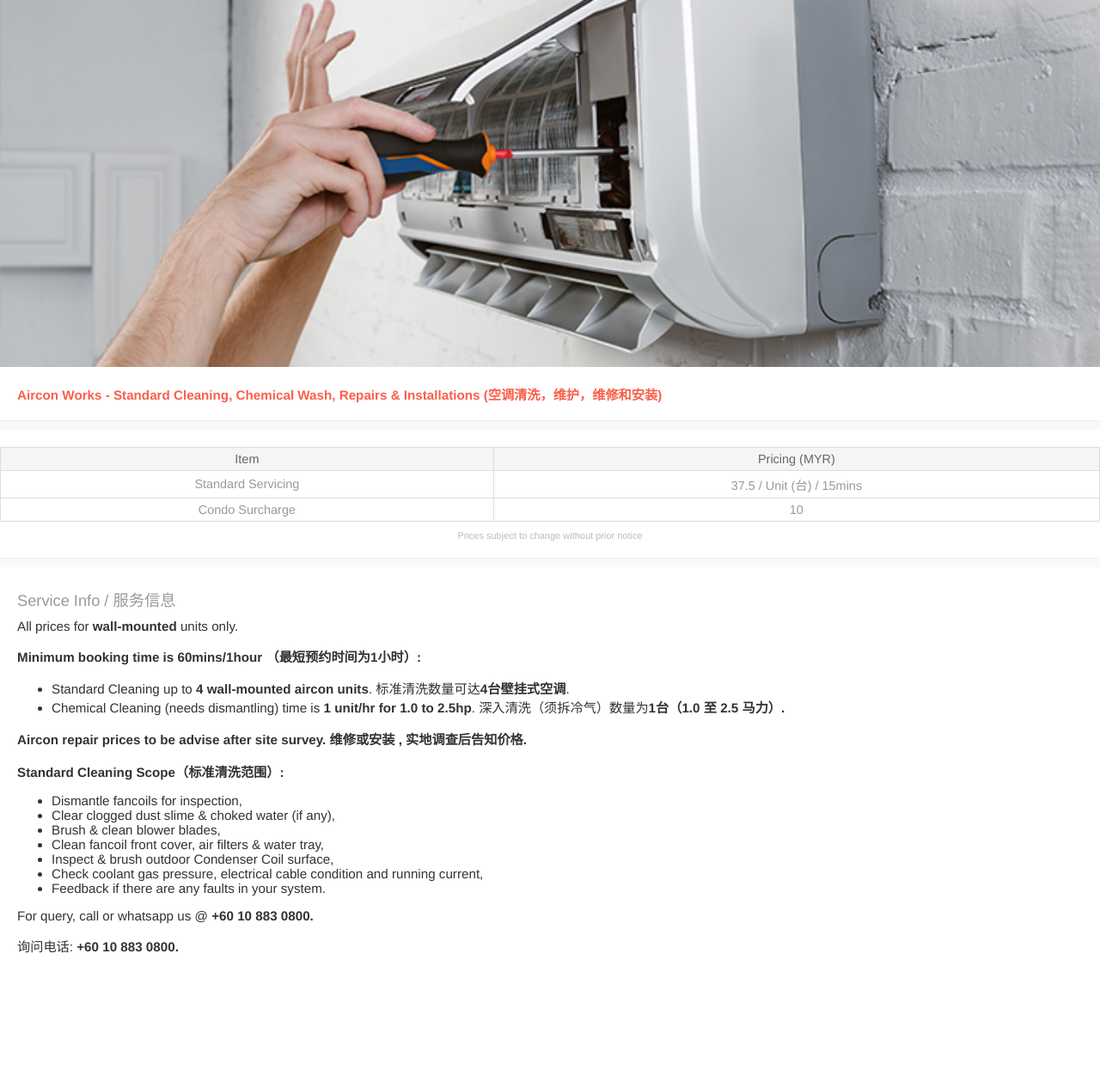
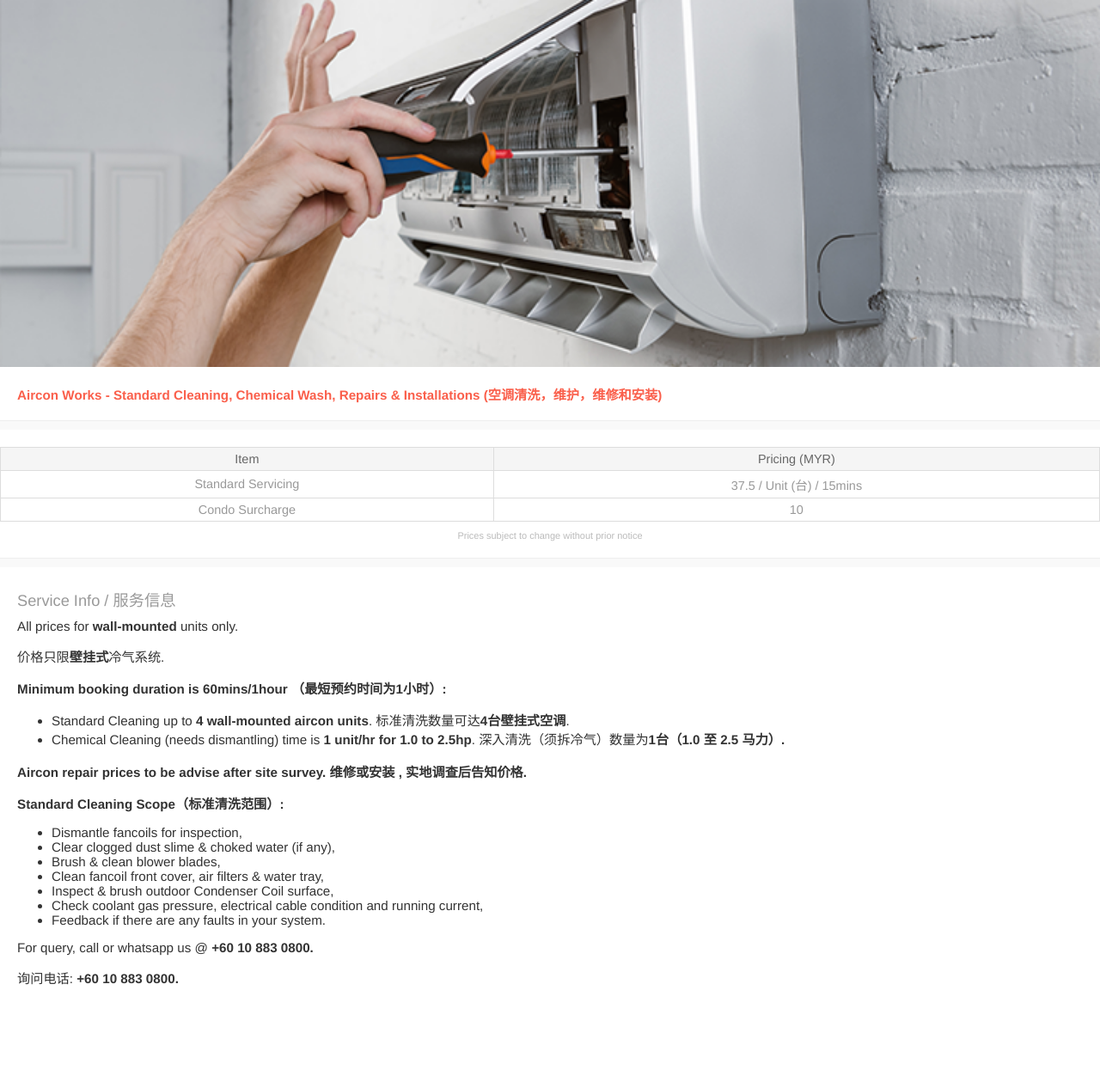
Before and after one commit to blooms-singapore/pages, a Jekyll site: the page built from en/services/myr/aircon.html, in a window 1280 px wide. Shown: the whole page at 86% size. Built offline with Jekyll 4.4.1, drawn with Linux system fonts in a browser that asks for light colours; before the commit the page ends 1221 px from its top, so only the background shows below that.

Commit message:
Update aircon.html

```diff
--- a/en/services/myr/aircon.html
+++ b/en/services/myr/aircon.html
@@ -35,8 +35,10 @@ layout: service
     <p>
       All prices for <strong>wall-mounted</strong> units only.
       <p>
+        价格只限<strong>壁挂式</strong>冷气系统.
       <p>
-        <strong>Minimum booking time is 60mins/1hour （最短预约时间为1小时）:</strong>
+        <p>
+        <strong>Minimum booking duration is 60mins/1hour （最短预约时间为1小时）:</strong>
         <ul>
           <li>Standard Cleaning up to <strong>4 wall-mounted aircon units</strong>. 标准清洗数量可达<strong>4台壁挂式空调</strong>.</li>
           <li>Chemical Cleaning (needs dismantling) time is <strong>1 unit/hr for 1.0 to 2.5hp</strong>. 深入清洗（须拆冷气）数量为<strong>1台（1.0 至 2.5 马力）.</strong></li>
```
